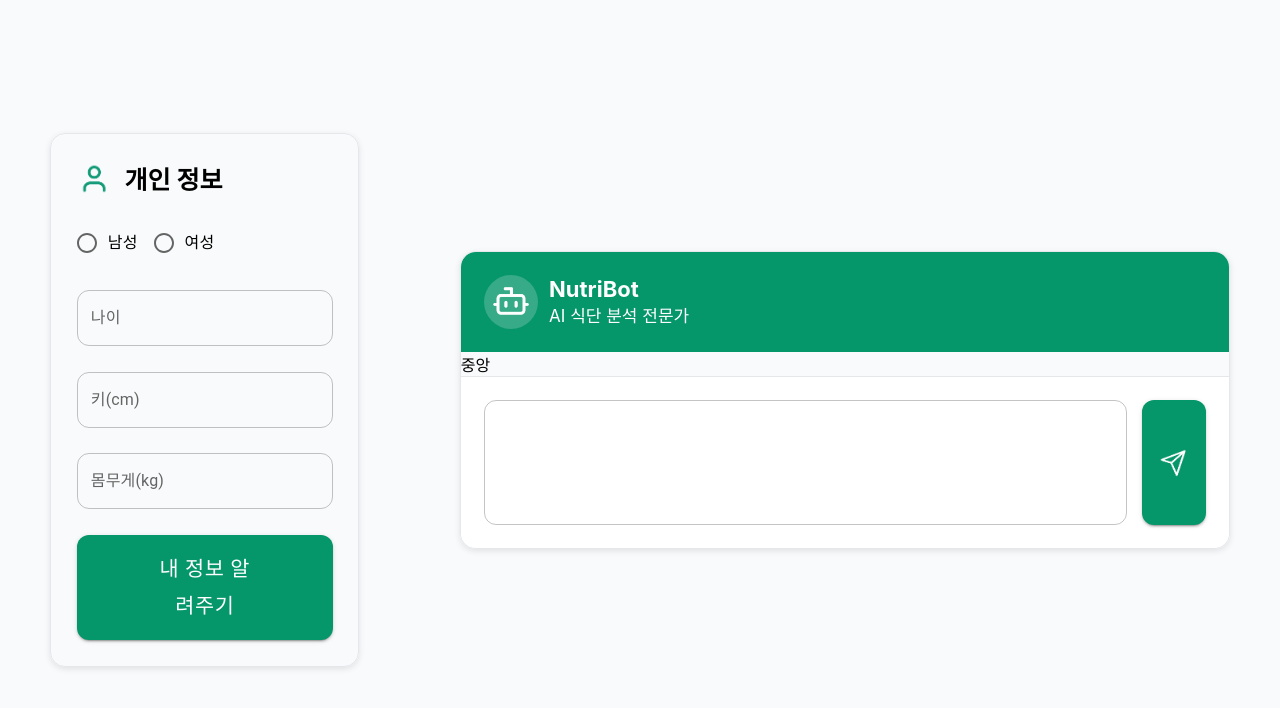
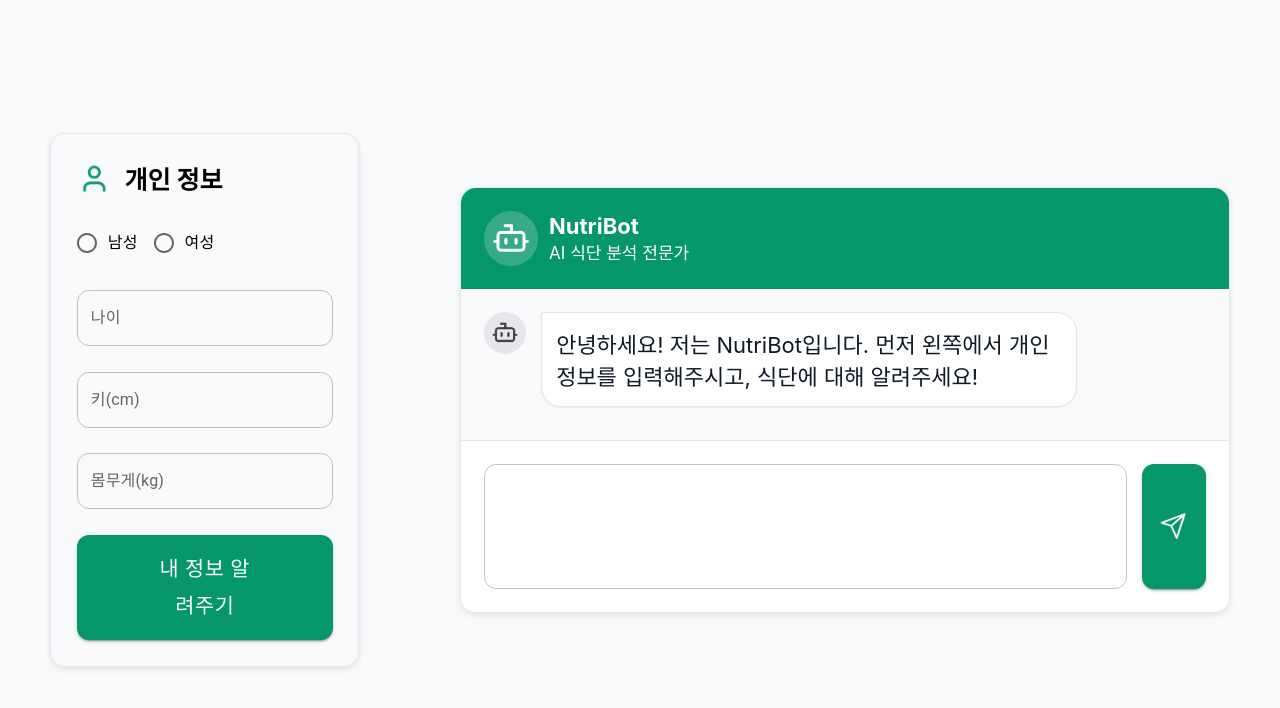
Before and after one commit to Nico-NaeCoding/nutriBot, a React (Create React App) app in the folder client/: page /chat in a window 1280 px wide. Shown: the top 708 px of the page. Built offline with nearby package versions, Linux system fonts and the light colour scheme.

Commit message:
desgin: 챗봇 디자인 #13

```diff
--- a/client/src/Pages/ChatPage/ChatPage.js
+++ b/client/src/Pages/ChatPage/ChatPage.js
@@ -1,4 +1,4 @@
-import { useState } from "react";
+import { useState, useEffect, useRef } from "react";
 
 import {
     Container,
@@ -12,6 +12,10 @@ import {
     TopTitle,
     TopDescription,
     ChattingCenter,
+    ChatImage,
+    Messages,
+    MessageRow,
+    Bubble,
     ChattingBottom,
     SendImage,
 } from "./ChatPage.style.js";
@@ -26,6 +30,46 @@ function ChatPage() {
     const [age, setAge] = useState("");
     const [height, setHeight] = useState("");
     const [weight, setWeight] = useState("");
+
+    const [input, setInput] = useState("");
+    const [messages, setMessages] = useState([
+        {
+            id: "hello",
+            role: "bot",
+            text: "안녕하세요! 저는 NutriBot입니다. 먼저 왼쪽에서 개인 정보를 입력해주시고, 식단에 대해 알려주세요!",
+        },
+    ]);
+
+    // 채팅장 자동으로 아래 스크롤
+    const bottomRef = useRef(null);
+
+    useEffect(() => {
+        bottomRef.current?.scrollIntoView({ behavior: "smooth" });
+    }, [messages]);
+
+    const send = () => {
+        const text = input.trim();
+        if (!text) return;
+
+        setMessages((prev) => [...prev, { id: crypto.randomUUID(), role: "user", text }]);
+        setInput("");
+
+        setMessages((prev) => [
+            ...prev,
+            {
+                id: crypto.randomUUID(),
+                role: "bot",
+                text: "메시지 확인했습니다. ",
+            },
+        ]);
+    };
+
+    const onKeyDown = (e) => {
+        if (e.key === "Enter" && !e.shiftKey) {
+            e.preventDefault();
+            send();
+        }
+    };
 
     return (
         <Container>
@@ -58,9 +102,25 @@ function ChatPage() {
                         <TopDescription>AI 식단 분석 전문가</TopDescription>
                     </TopTitleAndDes>
                 </ChattingTop>
-                <ChattingCenter>중앙</ChattingCenter>
+                <ChattingCenter>
+                    <Messages>
+                        {messages.map((m) => {
+                            const isUser = m.role === "user";
+                            return (
+                                <MessageRow key={m.id} $isUser={isUser}>
+                                    {!isUser && <ChatImage src="./images/gray.png" alt="bot" />}
+                                    <Bubble $isUser={isUser}>{m.text}</Bubble>
+                                </MessageRow>
+                            );
+                        })}
+                        <div ref={bottomRef} />
+                    </Messages>
+                </ChattingCenter>
                 <ChattingBottom>
                     <TextField
+                        value={input}
+                        onChange={(e) => setInput(e.target.value)}
+                        onKeyDown={onKeyDown}
                         fullWidth
                         multiline
                         minRows={4}
@@ -77,6 +137,7 @@ function ChatPage() {
                     />
                     <Button
                         variant="contained"
+                        onClick={send}
                         sx={{
                             backgroundColor: "#059669",
                             "&:hover": {
--- a/client/src/Pages/ChatPage/ChatPage.style.js
+++ b/client/src/Pages/ChatPage/ChatPage.style.js
@@ -78,7 +78,47 @@ export const TopDescription = styled.div`
 
 export const ChattingCenter = styled.div`
     display: flex;
+    padding: 3%;
+    overflow-y: auto;
+    max-height: 50vh;
+`;
+
+export const ChatImage = styled.img`
+    width: 28px;
+    height: 28px;
+    border-radius: 100%;
+    background-color: #e5e7eb;
+    padding: 1%;
+`;
+
+export const Messages = styled.div`
+    display: flex;
+    flex-direction: column;
+    gap: 10px;
+    font-size: 22px;
+`;
+
+export const MessageRow = styled.div`
+    display: flex;
+    flex-direction: row;
+    align-items: flex-start;
+    justify-content: ${(p) => (p.$isUser ? "flex-end" : "flex-start")};
+    gap: 2%;
     width: 100%;
+`;
+
+export const Bubble = styled.div`
+    max-width: 70%;
+    white-space: pre-wrap;
+    word-break: break-word;
+    padding: 2%;
+    border-radius: 20px;
+    border-top-left-radius: ${(p) => (p.$isUser ? "20px" : "1px")};
+    border-bottom-right-radius: ${(p) => (p.$isUser ? "1px" : "20px")};
+    background: ${(p) => (p.$isUser ? "#059669" : "white")};
+    color: ${(p) => (p.$isUser ? "white" : "#111827")};
+    box-shadow: 0 1px 2px rgba(0, 0, 0, 0.06);
+    border: 1px solid #e5e7eb;
 `;
 
 export const ChattingBottom = styled.div`
```
Also changed, not shown: client/public/images/gray.png (added).
